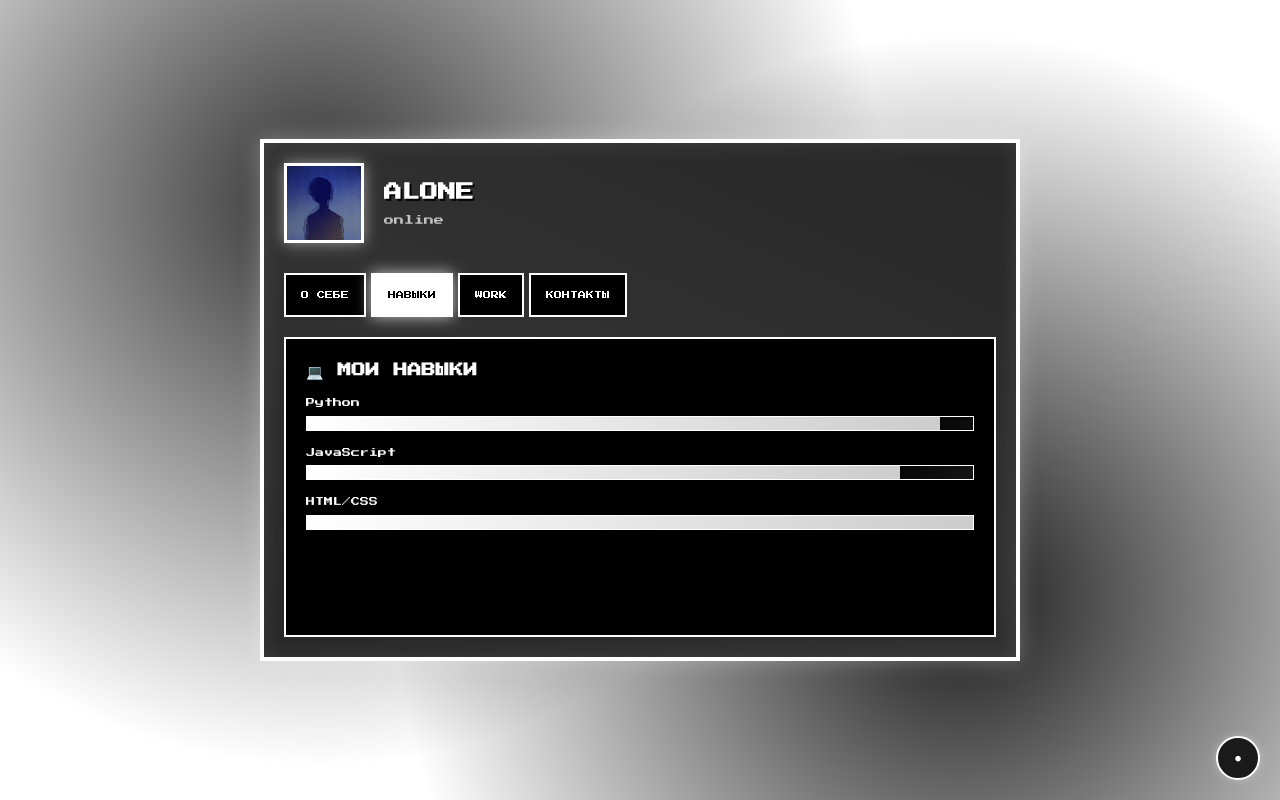
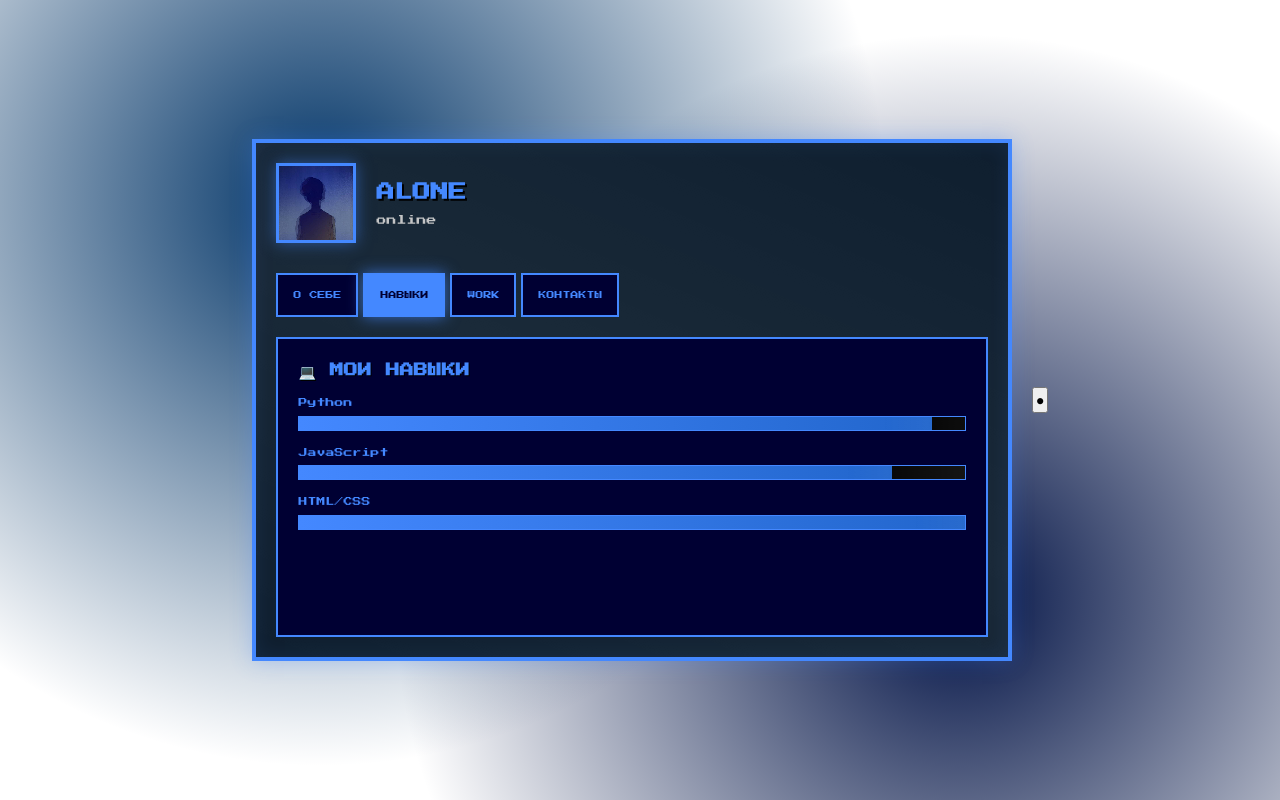
Before and after one commit to iismayilzada/alone, a Flask app: page / in a window 1280 px wide, after a click on "НАВЫКИ". Run offline with Flask 3, Linux system fonts and the light colour scheme.

Commit message:
Update style.css

```diff
--- a/static/style.css
+++ b/static/style.css
@@ -9,14 +9,14 @@
 
 body {
     font-family: 'Press Start 2P', cursive;
-    background: linear-gradient(45deg, #000000, #1a1a1a);
+    background: linear-gradient(45deg, #001133, #002266);
     min-height: 100vh;
     display: flex;
     align-items: center;
     justify-content: center;
     background-image:
-        radial-gradient(circle at 25% 25%, #333333 0%, transparent 50%),
-        radial-gradient(circle at 75% 75%, #1a1a1a 0%, transparent 50%);
+        radial-gradient(circle at 25% 25%, #003366 0%, transparent 50%),
+        radial-gradient(circle at 75% 75%, #001144 0%, transparent 50%);
     animation: backgroundShift 10s infinite alternate;
 }
 
@@ -32,12 +32,12 @@ body {
 }
 
 .profile-card {
-    background: #1a1a1a;
-    border: 4px solid #ffffff;
+    background: #001122;
+    border: 4px solid #4488ff;
     border-radius: 0;
     box-shadow:
-        0 0 20px rgba(255, 255, 255, 0.3),
-        inset 0 0 20px rgba(255, 255, 255, 0.1);
+        0 0 20px rgba(68, 136, 255, 0.3),
+        inset 0 0 20px rgba(68, 136, 255, 0.1);
     padding: 20px;
     position: relative;
     overflow: hidden;
@@ -71,10 +71,10 @@ body {
 .avatar-frame {
     width: 80px;
     height: 80px;
-    border: 3px solid #ffffff;
+    border: 3px solid #4488ff;
     position: relative;
-    background: #000000;
-    box-shadow: 0 0 15px rgba(255, 255, 255, 0.5);
+    background: #000033;
+    box-shadow: 0 0 15px rgba(68, 136, 255, 0.5);
 }
 
 .avatar {
@@ -85,7 +85,7 @@ body {
 }
 
 .name-section h1 {
-    color: #ffffff;
+    color: #4488ff;
     font-size: 18px;
     margin-bottom: 5px;
     text-shadow: 2px 2px 0px #000000;
@@ -121,9 +121,9 @@ body {
 }
 
 .tab-button {
-    background: #000000;
-    border: 2px solid #ffffff;
-    color: #ffffff;
+    background: #000033;
+    border: 2px solid #4488ff;
+    color: #4488ff;
     padding: 10px 15px;
     font-family: 'Press Start 2P', cursive;
     font-size: 8px;
@@ -136,20 +136,20 @@ body {
 }
 
 .tab-button:hover {
-    background: #ffffff;
-    color: #000000;
-    box-shadow: 0 0 10px rgba(255, 255, 255, 0.5);
+    background: #4488ff;
+    color: #000033;
+    box-shadow: 0 0 10px rgba(68, 136, 255, 0.5);
 }
 
 .tab-button.active {
-    background: #ffffff;
-    color: #000000;
-    box-shadow: 0 0 15px rgba(255, 255, 255, 0.7);
+    background: #4488ff;
+    color: #000033;
+    box-shadow: 0 0 15px rgba(68, 136, 255, 0.7);
 }
 
 .tab-content {
-    background: #000000;
-    border: 2px solid #ffffff;
+    background: #000033;
+    border: 2px solid #4488ff;
     padding: 20px;
     min-height: 300px;
 }
@@ -169,7 +169,7 @@ body {
 }
 
 .tab-panel h2 {
-    color: #ffffff;
+    color: #4488ff;
     font-size: 14px;
     margin-bottom: 15px;
     text-shadow: 1px 1px 0px #000000;
@@ -186,7 +186,7 @@ body {
 }
 
 .skill-bar span {
-    color: #ffffff;
+    color: #4488ff;
     font-size: 9px;
     display: block;
     margin-bottom: 5px;
@@ -196,14 +196,14 @@ body {
     width: 100%;
     height: 15px;
     background: #000000;
-    border: 1px solid #ffffff;
+    border: 1px solid #4488ff;
     position: relative;
     overflow: hidden;
 }
 
 .fill {
     height: 100%;
-    background: linear-gradient(90deg, #ffffff, #cccccc);
+    background: linear-gradient(90deg, #4488ff, #2266cc);
     transition: width 1s ease-in-out;
     position: relative;
 }
@@ -226,14 +226,14 @@ body {
 
 .project-item {
     background: #000000;
-    border: 1px solid #ffffff;
+    border: 1px solid #4488ff;
     padding: 15px;
     margin-bottom: 15px;
-    border-left: 4px solid #ffffff;
+    border-left: 4px solid #4488ff;
 }
 
 .project-item h3 {
-    color: #ffffff;
+    color: #4488ff;
     font-size: 11px;
     margin-bottom: 8px;
 }
@@ -271,121 +271,7 @@ body {
     line-height: 1.2;
 }
 
-/* Кнопка переключения темы */
-.theme-toggle-container {
-    position: fixed;
-    bottom: 20px;
-    right: 20px;
-    z-index: 1000;
-}
 
-.theme-toggle-btn {
-    width: 40px;
-    height: 40px;
-    border-radius: 50%;
-    background: #1a1a1a;
-    border: 2px solid #ffffff;
-    color: #ffffff;
-    font-family: 'Press Start 2P', cursive;
-    font-size: 12px;
-    cursor: pointer;
-    transition: all 0.3s ease;
-    display: flex;
-    align-items: center;
-    justify-content: center;
-    box-shadow: 0 0 10px rgba(255, 255, 255, 0.3);
-    image-rendering: pixelated;
-    min-height: 44px;
-    min-width: 44px;
-    touch-action: manipulation;
-}
-
-.theme-toggle-btn:hover {
-    background: #ffffff;
-    color: #1a1a1a;
-    box-shadow: 0 0 15px rgba(255, 255, 255, 0.6);
-    transform: scale(1.1);
-}
-
-/* Темно-синяя тема */
-.dark-blue-theme {
-    background: linear-gradient(45deg, #001133, #002266) !important;
-    background-image:
-        radial-gradient(circle at 25% 25%, #003366 0%, transparent 50%),
-        radial-gradient(circle at 75% 75%, #001144 0%, transparent 50%) !important;
-}
-
-.dark-blue-theme .profile-card {
-    background: #001122 !important;
-    border-color: #4488ff !important;
-    box-shadow:
-        0 0 20px rgba(68, 136, 255, 0.3),
-        inset 0 0 20px rgba(68, 136, 255, 0.1) !important;
-}
-
-.dark-blue-theme .avatar-frame {
-    border-color: #4488ff !important;
-    background: #000033 !important;
-    box-shadow: 0 0 15px rgba(68, 136, 255, 0.5) !important;
-}
-
-.dark-blue-theme .name-section h1 {
-    color: #4488ff !important;
-}
-
-.dark-blue-theme .tab-button {
-    background: #000033 !important;
-    border-color: #4488ff !important;
-    color: #4488ff !important;
-}
-
-.dark-blue-theme .tab-button:hover,
-.dark-blue-theme .tab-button.active {
-    background: #4488ff !important;
-    color: #000033 !important;
-}
-
-.dark-blue-theme .tab-content {
-    background: #000033 !important;
-    border-color: #4488ff !important;
-}
-
-.dark-blue-theme .tab-panel h2 {
-    color: #4488ff !important;
-}
-
-.dark-blue-theme .bar {
-    border-color: #4488ff !important;
-}
-
-.dark-blue-theme .fill {
-    background: linear-gradient(90deg, #4488ff, #2266cc) !important;
-}
-
-.dark-blue-theme .project-item {
-    border-color: #4488ff !important;
-    border-left-color: #4488ff !important;
-}
-
-.dark-blue-theme .project-item h3 {
-    color: #4488ff !important;
-}
-
-.dark-blue-theme .views-counter {
-    border-color: #4488ff !important;
-}
-
-.dark-blue-theme .theme-toggle-btn {
-    background: #000033 !important;
-    border-color: #4488ff !important;
-    color: #4488ff !important;
-}
-
-.dark-blue-theme .theme-toggle-btn:hover {
-    background: #4488ff !important;
-    color: #000033 !important;
-    box-shadow: 0 0 15px rgba(68, 136, 255, 0.6) !important;
-}
 
 @media (max-width: 768px) {
     .container {
@@ -468,16 +354,7 @@ body {
         font-size: 8px;
     }
 
-    .theme-toggle-container {
-        bottom: 15px;
-        right: 15px;
-    }
 
-    .theme-toggle-btn {
-        width: 45px;
-        height: 45px;
-        font-size: 14px;
-    }
 }
 
 @media (max-width: 480px) {
@@ -551,14 +428,5 @@ body {
         font-size: 7px;
     }
 
-    .theme-toggle-container {
-        bottom: 10px;
-        right: 10px;
-    }
 
-    .theme-toggle-btn {
-        width: 40px;
-        height: 40px;
-        font-size: 12px;
-    }
 }
```
